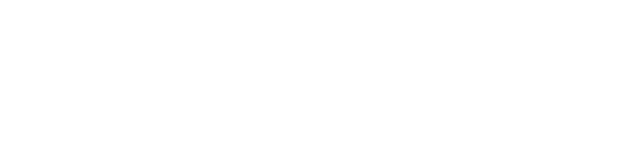
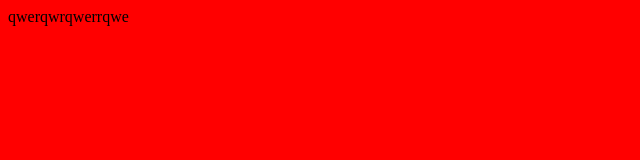
Before and after one commit to MishkaKiller228/mustafin, a plain HTML site: page index.html in a window 1280 px wide. Shown: the whole page, without its empty margins (0-640 px from the left). Drawn offline with Linux system fonts and the light colour scheme.

Commit message:
Modify html and create css

```diff
--- a/index.html
+++ b/index.html
@@ -1,11 +1,12 @@
 <!DOCTYPE html>
 <html lang="en">
 <head>
+    <link rel="stylesheet" href="style.css">
     <meta charset="UTF-8">
     <meta name="viewport" content="width=device-width, initial-scale=1.0">
     <title>Чеботарёв</title>
 </head>
 <body>
-
+    <a>qwerqwrqwerrqwe</a>
 </body>
 </html>
--- /dev/null
+++ b/style.css
@@ -0,0 +1,3 @@
+body{
+    background-color: red;
+}
```
